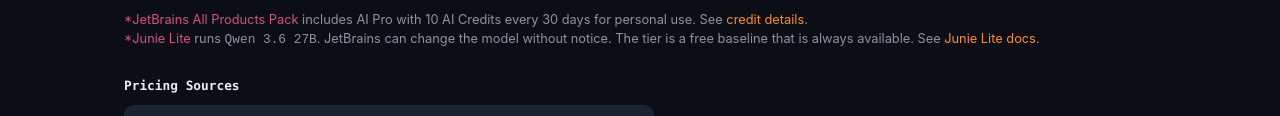
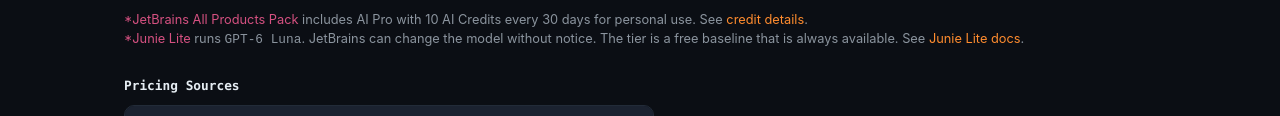
Before and after one commit to urda-anvil/urda-anvil.github.io, a plain HTML site: page site/forge/balancing-the-anvil/index.html in a window 1280 px wide. Shown: the part 5605-5721 px from the top of the page. Drawn offline with Linux system fonts and the light colour scheme.

Commit message:
Note that Junie Lite runs GPT-6 Luna

```diff
--- a/site/forge/balancing-the-anvil/index.html
+++ b/site/forge/balancing-the-anvil/index.html
@@ -358,7 +358,7 @@ complete -F riff riff</code></pre>
       </div>
       <div>
         <p class="flow-aside wide" id="jetbrains-ai-credits"><span class="vendor-label g-jetbrains">*JetBrains All Products Pack</span> includes AI Pro with 10 AI Credits every 30 days for personal use. See <a href="https://www.jetbrains.com/help/ai-assistant/licensing-and-subscriptions.html" target="_blank" rel="noopener noreferrer">credit details</a>.</p>
-        <p class="flow-aside wide" id="junie-lite-model"><span class="vendor-label g-jetbrains">*Junie Lite</span> runs <code>Qwen 3.6 27B</code>. JetBrains can change the model without notice. The tier is a free baseline that is always available. See <a href="https://junie.jetbrains.com/docs/junie-lite.html" target="_blank" rel="noopener noreferrer">Junie Lite docs</a>.</p>
+        <p class="flow-aside wide" id="junie-lite-model"><span class="vendor-label g-jetbrains">*Junie Lite</span> runs <code>GPT-6 Luna</code>. JetBrains can change the model without notice. The tier is a free baseline that is always available. See <a href="https://junie.jetbrains.com/docs/junie-lite.html" target="_blank" rel="noopener noreferrer">Junie Lite docs</a>.</p>
       </div>
     </div>
 
```
